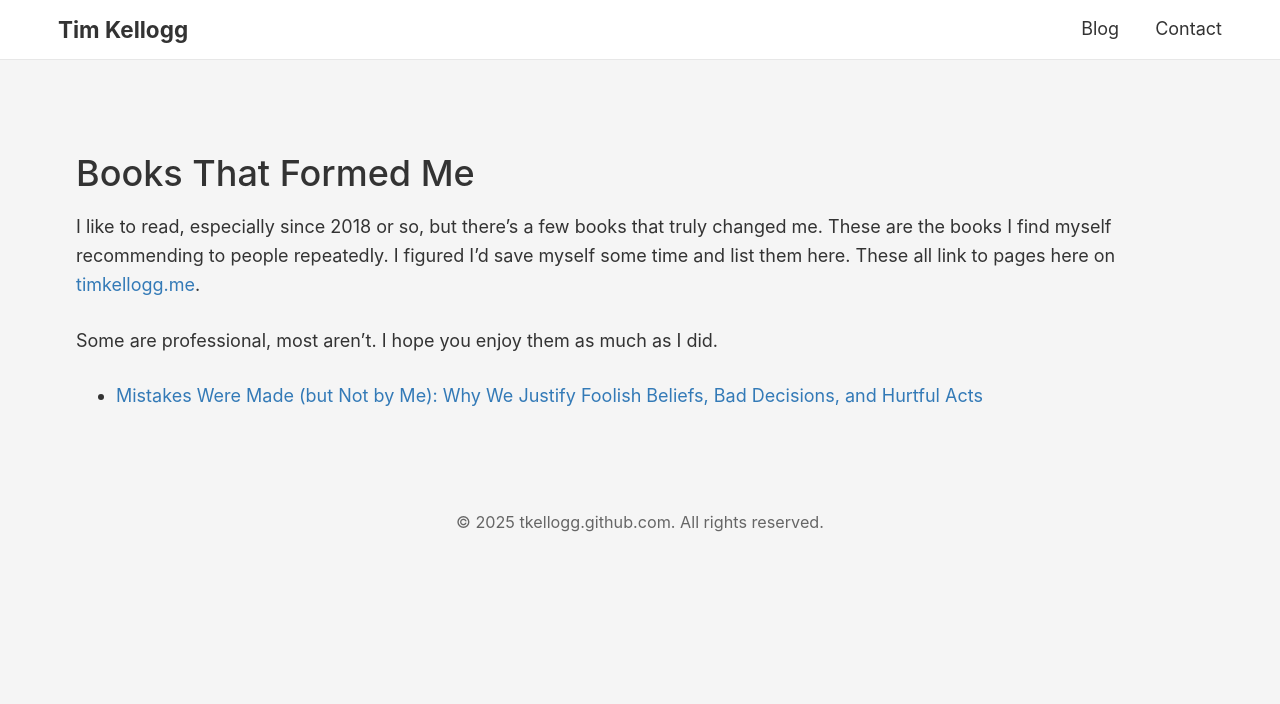
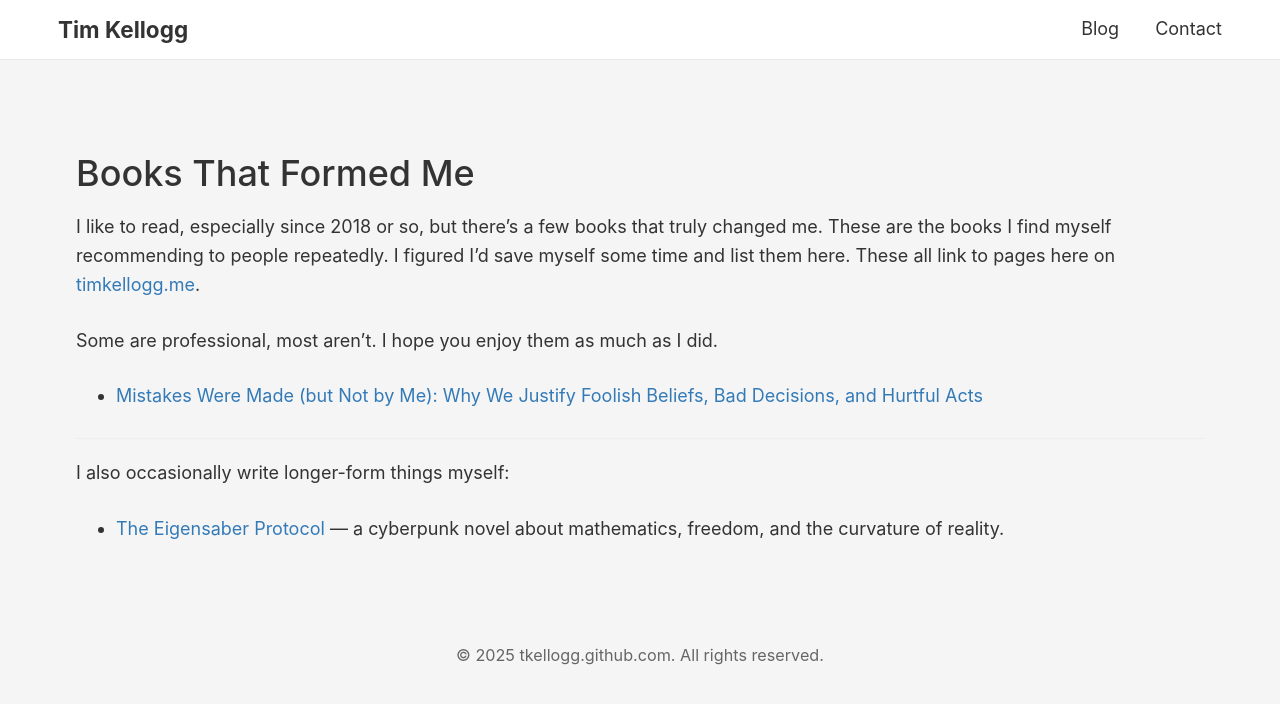
Before and after one commit to tkellogg/tkellogg.github.com, a Jekyll site: the page built from books/index.md, in a window 1280 px wide. Shown: the top 704 px of the page. Built offline with Jekyll 4.4.1, drawn with Linux system fonts in a browser that asks for light colours.

Commit message:
Added index.md

```diff
--- a/books/index.md
+++ b/books/index.md
@@ -12,3 +12,9 @@ some time and list them here. These all link to pages here on [timkellogg.me](/)
 Some are professional, most aren't. I hope you enjoy them as much as I did.
 
 * [Mistakes Were Made (but Not by Me): Why We Justify Foolish Beliefs, Bad Decisions, and Hurtful Acts]({% link books/mistakes-were-made.md %})
+
+---
+
+I also occasionally write longer-form things myself:
+
+* [The Eigensaber Protocol](/books/eigensaber/) — a cyberpunk novel about mathematics, freedom, and the curvature of reality.
```
